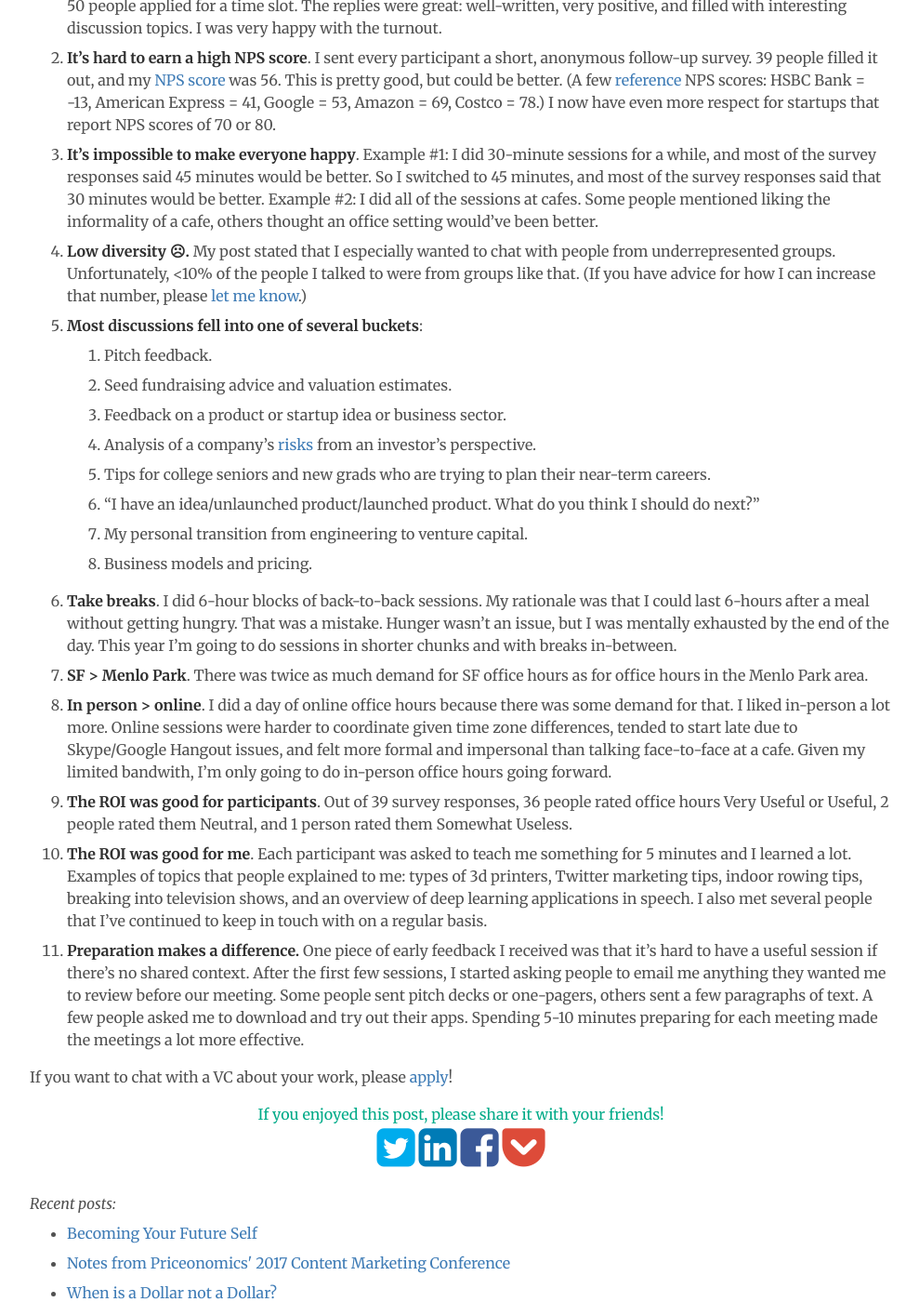
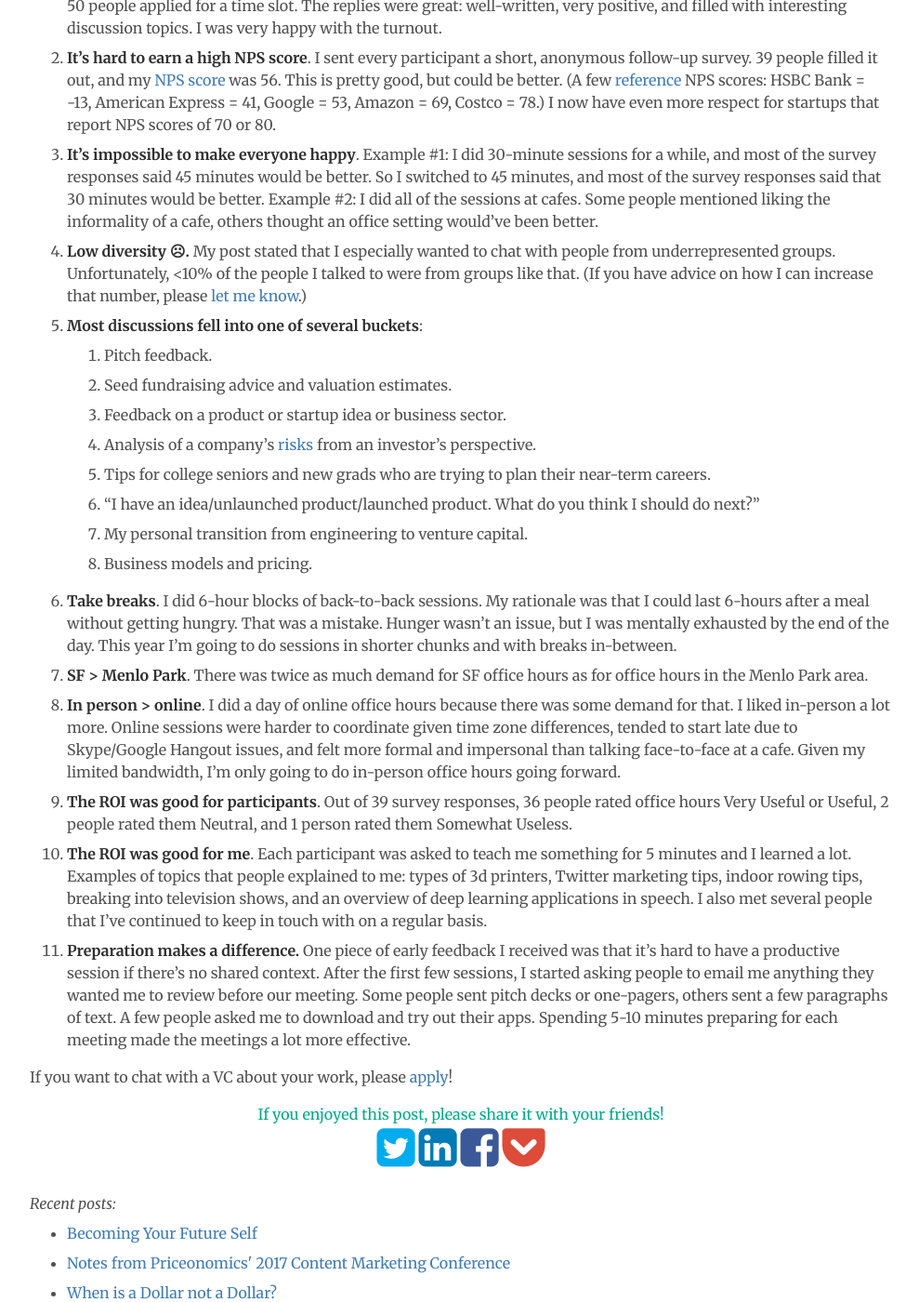
Before and after one commit to codingvc/codingvc, a Jekyll site: the page built from _posts/2017-12-15-office-hours-with-an-engineer-turned-vc.markdown, in a window 1280 px wide and 1400 px high, scrolled down 2333 px. Shown: the whole window at 93% size, without its empty margins (144-1133 px from the left). Built offline with Jekyll 4.4.1, drawn with Linux system fonts in a browser that asks for light colours; nearby versions of some CDN libraries; Markdown is read by kramdown in place of the engine named in the settings; comment, search, counter and statistics services are not loaded; some of the changed text lies outside the part shown.

Commit message:
typo fixes

```diff
--- a/_posts/2017-12-15-office-hours-with-an-engineer-turned-vc.markdown
+++ b/_posts/2017-12-15-office-hours-with-an-engineer-turned-vc.markdown
@@ -58,7 +58,7 @@ I'll try! I have no idea how much interest there will be. In the likely scenario
 ### Can I use my office hours slot to pitch you for an investment?
 No. If you want to practice your pitch and get feedback then I'm happy to help. If you want to do a formal pitch because you think my fund may be a good fit&dagger; for your seed round then office hours are not the right venue. Just email me about doing a formal pitch instead.
 
-&dagger; We generally invest $500k-$1m when companies are raising $1.5m-$3m seed rounds. Most of our investments are in SF/NY/LA, but we've invested in other parts of the US, too. Our investments are about 70% B2B and 30% B2C. The core thing we look for in companies is the potential for strong long-term defensibility, typically via network effects, economics of scale, or proprietary data.
+&dagger; We generally invest $500k-$1m when companies are raising $1.5m-$3m seed rounds. Most of our investments are in SF/NY/LA, but we've invested in other parts of the US, too. Our investments are about 70% B2B and 30% B2C. The core thing we look for in companies is the potential for strong long-term defensibility, typically via network effects, economies of scale, or proprietary data.
 
 ## Lessons from 2016 Office Hours
 
@@ -67,7 +67,7 @@ I held office hours last year over the course of four days, and approximately 50
 1. **1.5% Response Rate**. Last year's office hours blog post was seen by about 3,500 people within 48 hours, and about 50 people applied for a time slot. The replies were great: well-written, very positive, and filled with interesting discussion topics. I was very happy with the turnout.
 1. **It's hard to earn a high NPS score**. I sent every participant a short, anonymous follow-up survey. 39 people filled it out, and my <a href="https://www.netpromoter.com/know/" target="_blank">NPS score</a> was 56. This is pretty good, but could be better. (A few <a href="https://www.cennydd.com/writing/technology-nps-benchmarks" target="_blank">reference</a> NPS scores: HSBC Bank = -13, American Express = 41, Google = 53, Amazon = 69, Costco = 78.) I now have even more respect for startups that report NPS scores of 70 or 80.
 1. **It's impossible to make everyone happy**. Example #1: I did 30-minute sessions for a while, and most of the survey responses said 45 minutes would be better. So I switched to 45 minutes, and most of the survey responses said that 30 minutes would be better. Example #2: I did all of the sessions at cafes. Some people mentioned liking the informality of a cafe, others thought an office setting would've been better.
-1. **Low diversity ☹.** My post stated that I especially wanted to chat with people from underrepresented groups. Unfortunately, <10% of the people I talked to were from groups like that. (If you have advice for how I can increase that number, please <a href="mailto:leo@susaventures.com">let me know</a>.)
+1. **Low diversity ☹.** My post stated that I especially wanted to chat with people from underrepresented groups. Unfortunately, <10% of the people I talked to were from groups like that. (If you have advice on how I can increase that number, please <a href="mailto:leo@susaventures.com">let me know</a>.)
 1. **Most discussions fell into one of several buckets**:
     1. Pitch feedback.
     1. Seed fundraising advice and valuation estimates.
@@ -79,9 +79,9 @@ I held office hours last year over the course of four days, and approximately 50
     1. Business models and pricing.
 1. **Take breaks**. I did 6-hour blocks of back-to-back sessions. My rationale was that I could last 6-hours after a meal without getting hungry. That was a mistake. Hunger wasn't an issue, but I was mentally exhausted by the end of the day. This year I'm going to do sessions in shorter chunks and with breaks in-between.
 1. **SF > Menlo Park**. There was twice as much demand for SF office hours as for office hours in the Menlo Park area.
-1. **In person > online**. I did a day of online office hours because there was some demand for that. I liked in-person a lot more. Online sessions were harder to coordinate given time zone differences, tended to start late due to Skype/Google Hangout issues, and felt more formal and impersonal than talking face-to-face at a cafe. Given my limited bandwith, I'm only going to do in-person office hours going forward.
+1. **In person > online**. I did a day of online office hours because there was some demand for that. I liked in-person a lot more. Online sessions were harder to coordinate given time zone differences, tended to start late due to Skype/Google Hangout issues, and felt more formal and impersonal than talking face-to-face at a cafe. Given my limited bandwidth, I'm only going to do in-person office hours going forward.
 1. **The ROI was good for participants**. Out of 39 survey responses, 36 people rated office hours Very Useful or Useful, 2 people rated them Neutral, and 1 person rated them Somewhat Useless.
 1. **The ROI was good for me**. Each participant was asked to teach me something for 5 minutes and I learned a lot. Examples of topics that people explained to me: types of 3d printers, Twitter marketing tips, indoor rowing tips, breaking into television shows, and an overview of deep learning applications in speech. I also met several people that I've continued to keep in touch with on a regular basis.
-1. **Preparation makes a difference.** One piece of early feedback I received was that it's hard to have a useful session if there's no shared context. After the first few sessions, I started asking people to email me anything they wanted me to review before our meeting. Some people sent pitch decks or one-pagers, others sent a few paragraphs of text. A few people asked me to download and try out their apps. Spending 5-10 minutes preparing for each meeting made the meetings a lot more effective.
+1. **Preparation makes a difference.** One piece of early feedback I received was that it's hard to have a productive session if there's no shared context. After the first few sessions, I started asking people to email me anything they wanted me to review before our meeting. Some people sent pitch decks or one-pagers, others sent a few paragraphs of text. A few people asked me to download and try out their apps. Spending 5-10 minutes preparing for each meeting made the meetings a lot more effective.
 
 If you want to chat with a VC about your work, please <a href="https://codingvc.typeform.com/to/qg9qiR" target="_blank">apply</a>!
```
Also changed, not shown: other parts of _posts/2017-12-15-office-hours-with-an-engineer-turned-vc.markdown (+1 -1 lines).
